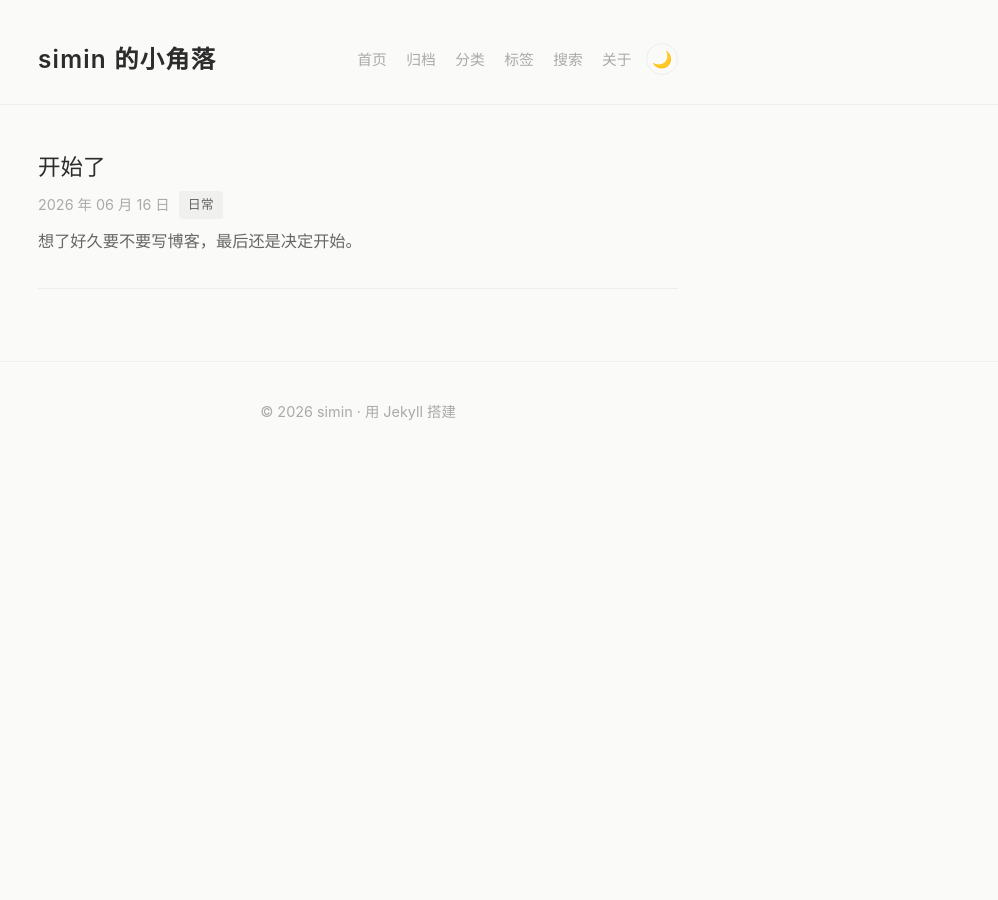
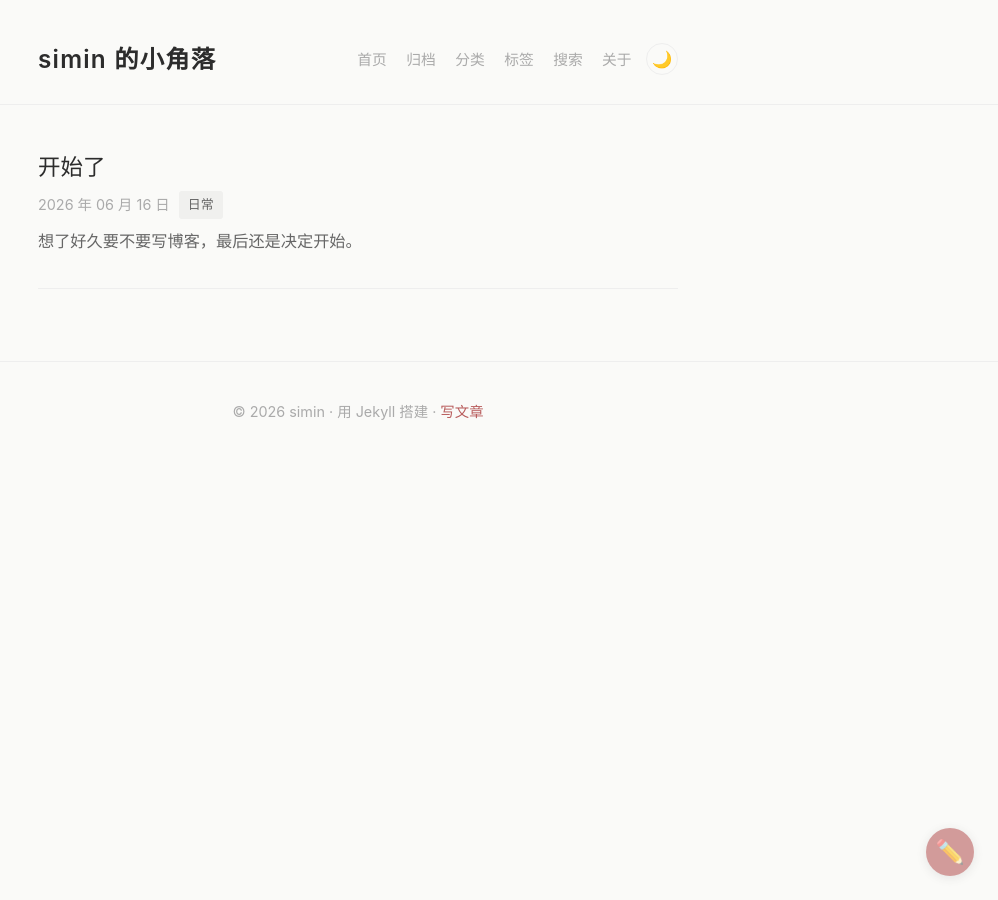
Before and after one commit to siminles/siminles.github.io, a Jekyll site: the page built from index.html, in a window 1280 px wide. Shown: the whole page, without its empty margins (282-1280 px from the left). Built offline with Jekyll 4.4.1, drawn with Linux system fonts in a browser that asks for light colours; the list of posts is cut into pages by our own code.

Commit message:
Add floating write button and footer link

```diff
--- a/_layouts/default.html
+++ b/_layouts/default.html
@@ -35,9 +35,12 @@
 
   <footer class="site-footer">
     <div class="container">
-      <p>&copy; {{ site.time | date: "%Y" }} {{ site.author }} · 用 <a href="https://jekyllrb.com" target="_blank">Jekyll</a> 搭建</p>
+      <p>&copy; {{ site.time | date: "%Y" }} {{ site.author }} · 用 <a href="https://jekyllrb.com" target="_blank">Jekyll</a> 搭建 · <a href="{{ "/write/" | relative_url }}" style="color:var(--accent)">写文章</a></p>
     </div>
   </footer>
+
+  <!-- 浮动写文章按钮 -->
+  <a href="{{ "/write/" | relative_url }}" class="write-fab" title="写文章">✏️</a>
 
   <script>
     // 深色模式切换
--- a/assets/style.css
+++ b/assets/style.css
@@ -492,3 +492,34 @@ a { color: inherit; }
   .post-nav { flex-direction: column; gap: 0.5rem; }
   .post-nav .next { text-align: left; }
 }
+
+/* === Floating Write Button === */
+.write-fab {
+  position: fixed;
+  bottom: 24px;
+  right: 24px;
+  width: 48px;
+  height: 48px;
+  background: var(--accent, #b85c5c);
+  color: #fff;
+  border-radius: 50%;
+  display: flex;
+  align-items: center;
+  justify-content: center;
+  font-size: 1.3rem;
+  text-decoration: none;
+  box-shadow: 0 2px 12px rgba(0,0,0,0.15);
+  transition: transform 0.2s, box-shadow 0.2s;
+  z-index: 100;
+  opacity: 0.6;
+}
+
+.write-fab:hover {
+  transform: scale(1.1);
+  box-shadow: 0 4px 20px rgba(0,0,0,0.25);
+  opacity: 1;
+}
+
+html.dark .write-fab {
+  background: var(--accent-light, #d47a7a);
+}
```
